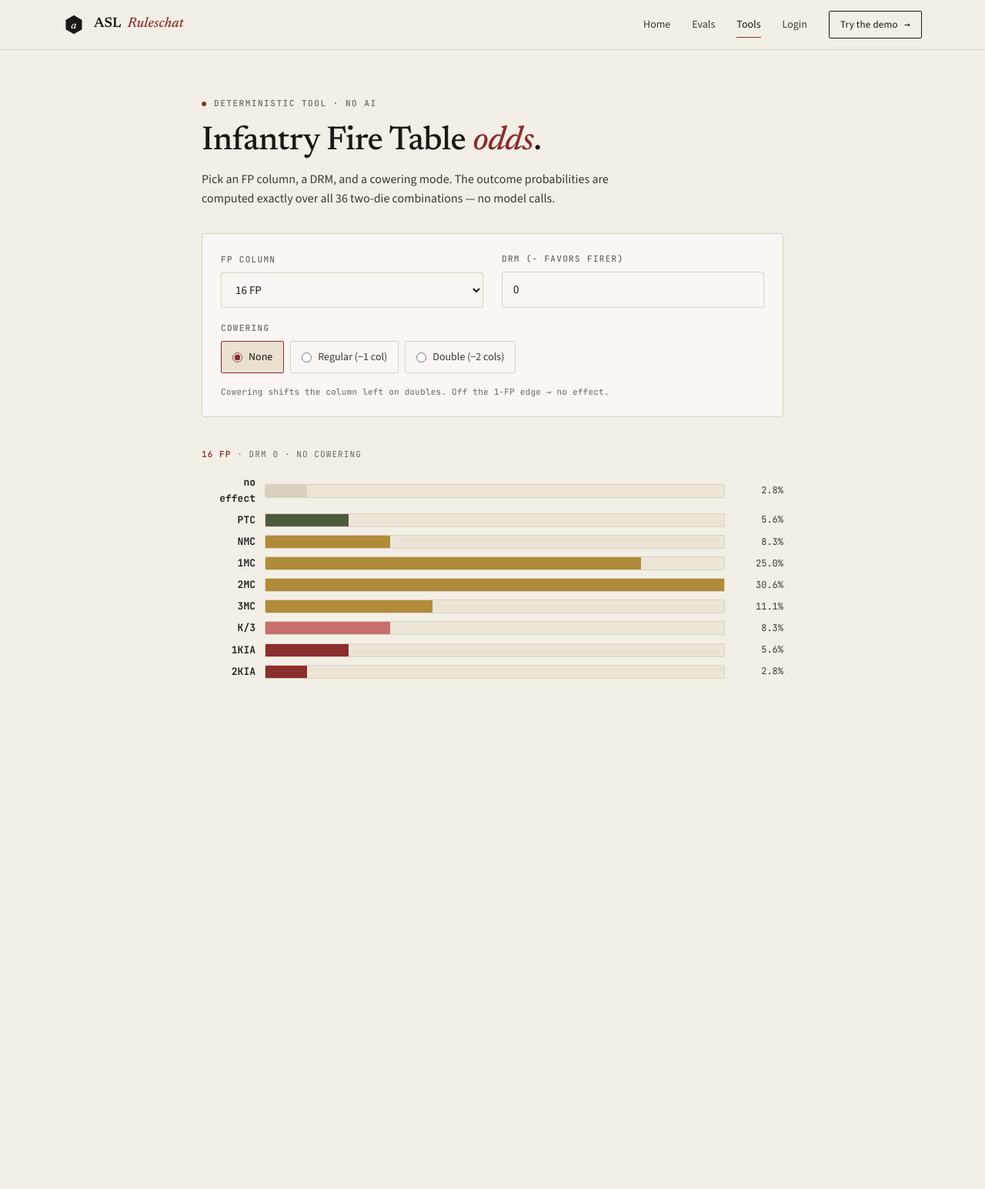
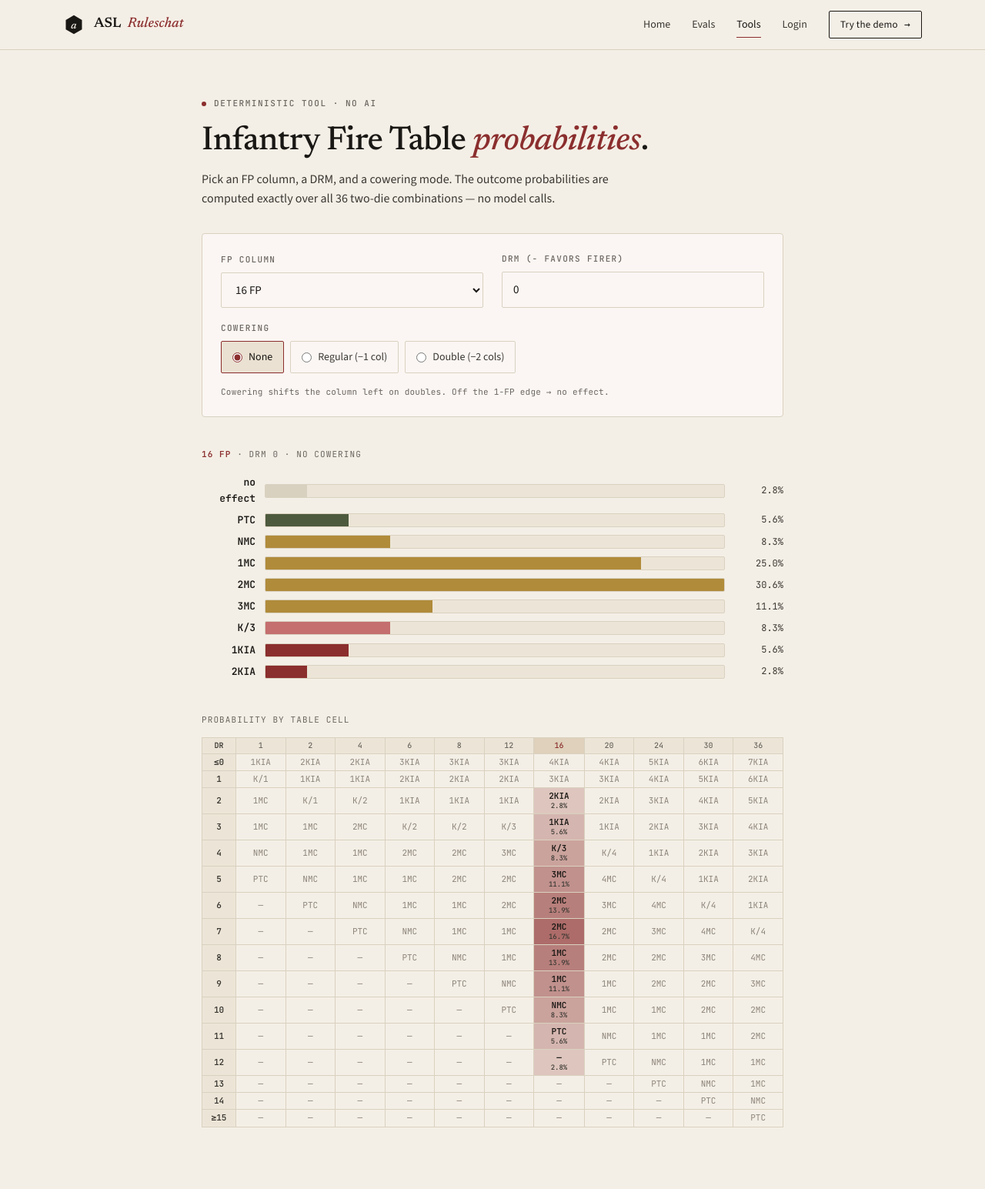
Before and after one commit to kehannan/ruleschat, a FastAPI app: page /ift in a window 1280 px wide. Shown: the whole page at 77% size. Before the commit the page ends 882 px from the top, so only its background shows below. Run offline with FastAPI, Linux system fonts and the light colour scheme.

Commit message:
IFT: add per-cell probability heatmap embedded in the table grid
Below the distribution, render the full IFT grid in its real layout with
each reachable cell tinted (oxblood heatmap, darker = higher) and labeled
with its probability of occurring. Active column headers (the base column
+ the cowering-shifted column) are highlighted; other columns are dimmed
for context. A note reports any slice that cowered off the left edge
(no cell to land in).

- compute_distribution now also returns a `cells` block: per-column /
  per-DR probabilities, the active columns, and the off-table slice.
- The static IFT grid is passed to the page once via template context
  (window.IFT_TABLE) so the API response stays light per keystroke.
- Hero wording: "odds" → "probabilities".

Co-Authored-By: Claude Opus 4.7 <noreply@anthropic.com>

```diff
--- a/app/api/ift.py
+++ b/app/api/ift.py
@@ -10,7 +10,7 @@ from fastapi import APIRouter, Request, Depends, Query
 from fastapi.responses import HTMLResponse, JSONResponse
 from fastapi.templating import Jinja2Templates
 
-from app.asl.ift import compute_distribution, valid_columns, COWERING_SHIFT
+from app.asl.ift import compute_distribution, valid_columns, COWERING_SHIFT, get_table
 
 router = APIRouter()
 templates = Jinja2Templates(directory="templates")
@@ -48,6 +48,7 @@ async def ift_page(request: Request, user=Depends(get_current_user)):
         "demo_enabled": is_demo_enabled(),
         "ift_columns": valid_columns(),
         "cowering_modes": list(COWERING_SHIFT.keys()),
+        "ift_table": get_table(),
     }
     if user:
         context["user_email"] = user.email
--- a/app/asl/ift.py
+++ b/app/asl/ift.py
@@ -92,6 +92,11 @@ def compute_distribution(column: int, drm: int = 0, cowering: str = "none") -> D
     base_idx = columns.index(column)
     shift = COWERING_SHIFT[cowering]
     tally: Dict[str, int] = defaultdict(int)
+    # Per-cell occurrence: (column_value, dr_row_key) -> count. Lets the UI
+    # paint a heatmap of where the dice land inside the actual IFT grid.
+    cell_counts: Dict[tuple, int] = defaultdict(int)
+    active_columns: set = set()
+    off_table_count = 0
     cowering_count = 0
 
     # Enumerate all 36 ordered dice combinations (each equally likely, 1/36).
@@ -107,11 +112,14 @@ def compute_distribution(column: int, drm: int = 0, cowering: str = "none") -> D
 
             if col_idx < 0:
                 # Shifted off the left edge of the table — no attack.
-                result = no_effect
+                tally[no_effect] += 1
+                off_table_count += 1
             else:
                 row_key = _dr_row_key(final_dr, dr_rows)
-                result = results[row_key][col_idx]
-            tally[result] += 1
+                tally[results[row_key][col_idx]] += 1
+                col_value = columns[col_idx]
+                cell_counts[(col_value, row_key)] += 1
+                active_columns.add(col_value)
 
     distribution = [
         {"result": r, "probability": round(c / 36, 4), "count": c}
@@ -120,10 +128,34 @@ def compute_distribution(column: int, drm: int = 0, cowering: str = "none") -> D
     # Sort by probability desc, then result string for stable ordering.
     distribution.sort(key=lambda x: (-x["count"], x["result"]))
 
+    # Cell grid: {column_value(str): {dr_row_key: {prob, count}}}
+    by_column: Dict[str, Dict[str, Dict[str, Any]]] = {}
+    for (col_value, row_key), c in cell_counts.items():
+        by_column.setdefault(str(col_value), {})[row_key] = {
+            "prob": round(c / 36, 4),
+            "count": c,
+        }
+
     return {
         "column": column,
         "drm": drm,
         "cowering": cowering,
         "distribution": distribution,
         "cowering_outcomes": cowering_count,
+        "cells": {
+            "by_column": by_column,
+            "active_columns": sorted(active_columns),
+            "off_table": {"prob": round(off_table_count / 36, 4), "count": off_table_count},
+        },
     }
+
+
+def get_table() -> Dict[str, Any]:
+    """The static IFT grid the UI renders the heatmap onto."""
+    t = _load_table()
+    return {
+        "columns": t["columns"],
+        "dr_rows": t["dr_rows"],
+        "results": t["results"],
+        "no_effect": t.get("no_effect", "—"),
+    }
--- a/templates/ift.html
+++ b/templates/ift.html
@@ -97,6 +97,47 @@
     font-family: var(--mono); font-size: 12px; color: var(--ink);
   }
 
+  /* Embedded IFT grid heatmap */
+  .site .grid-heat { margin-top: 44px; }
+  .site .grid-heat-caption {
+    font-family: var(--mono); font-size: 11px; letter-spacing: .1em;
+    text-transform: uppercase; color: var(--muted); margin-bottom: 14px;
+  }
+  .site .grid-heat-scroll { overflow-x: auto; }
+  .site .ift-grid {
+    border-collapse: collapse; width: 100%; min-width: 680px;
+    font-family: var(--mono);
+  }
+  .site .ift-grid th, .site .ift-grid td {
+    border: 1px solid var(--hair);
+    text-align: center; padding: 4px 3px; font-size: 11px;
+    line-height: 1.2;
+  }
+  .site .ift-grid thead th {
+    background: var(--paper-2); color: var(--muted);
+    font-size: 10px; font-weight: 500;
+  }
+  .site .ift-grid th.col-dr, .site .ift-grid td.dr-label {
+    background: var(--paper-2); color: var(--ink-2);
+    font-weight: 600; width: 44px;
+  }
+  .site .ift-grid thead th.col-active {
+    color: var(--accent);
+    background: color-mix(in oklch, var(--accent) 12%, var(--paper-2));
+  }
+  /* Inactive cells: result code shown dimmed for context. */
+  .site .ift-grid td { color: var(--muted-2); }
+  .site .ift-grid td.cell-active { color: var(--ink); font-weight: 600; }
+  .site .ift-grid td .cp {
+    display: block; font-size: 9px; font-weight: 500;
+    color: var(--ink-2); margin-top: 1px;
+  }
+  .site .grid-heat-note {
+    margin-top: 12px;
+    font-family: var(--mono); font-size: 11px; color: var(--muted);
+    letter-spacing: .02em; line-height: 1.5;
+  }
+
   @media (max-width: 620px) {
     .site .ift-col { padding: 0 20px; }
     .site .ift-form { grid-template-columns: 1fr; }
@@ -108,7 +149,7 @@
 <div class="ift-wrap">
   <div class="ift-col">
     <div class="eyebrow"><span class="dot"></span><span>Deterministic tool · no AI</span></div>
-    <h1>Infantry Fire Table <em>odds</em>.</h1>
+    <h1>Infantry Fire Table <em>probabilities</em>.</h1>
     <p class="lede">
       Pick an FP column, a DRM, and a cowering mode. The outcome probabilities
       are computed exactly over all 36 two-die combinations — no model calls.
@@ -141,6 +182,14 @@
     <div class="ift-results" id="ift-results" style="display:none;">
       <div class="res-caption" id="res-caption"></div>
       <div class="dist-rows" id="dist-rows"></div>
+
+      <div class="grid-heat">
+        <div class="grid-heat-caption">Probability by table cell</div>
+        <div class="grid-heat-scroll">
+          <table class="ift-grid" id="ift-grid"></table>
+        </div>
+        <div class="grid-heat-note" id="grid-heat-note" style="display:none;"></div>
+      </div>
     </div>
 
     <div class="ift-error" id="ift-error" style="display:none;"></div>
@@ -149,6 +198,7 @@
 {% endblock %}
 
 {% block extra_js %}
+<script>window.IFT_TABLE = {{ ift_table | tojson }};</script>
 <script>
   const $col = document.getElementById('ift-column');
   const $drm = document.getElementById('ift-drm');
@@ -186,6 +236,56 @@
   }
 
   const pct = (p) => (p * 100).toFixed(1) + '%';
+
+  // Render the per-cell probabilities painted onto the actual IFT grid.
+  const $grid = document.getElementById('ift-grid');
+  const $gridNote = document.getElementById('grid-heat-note');
+  const DR_LABEL = { '0': '≤0', '15': '≥15' };
+
+  function renderGrid(data) {
+    const T = window.IFT_TABLE;
+    const byCol = data.cells.by_column;          // {"8": {"4": {prob,count}}, ...}
+    const active = new Set(data.cells.active_columns);
+
+    let maxProb = 0;
+    for (const cv in byCol) for (const rk in byCol[cv]) {
+      maxProb = Math.max(maxProb, byCol[cv][rk].prob);
+    }
+    maxProb = maxProb || 1;
+
+    let html = '<thead><tr><th class="col-dr">DR</th>';
+    for (const c of T.columns) {
+      html += `<th class="${active.has(c) ? 'col-active' : ''}">${c}</th>`;
+    }
+    html += '</tr></thead><tbody>';
+
+    for (const rk of T.dr_rows) {
+      html += `<tr><td class="dr-label">${DR_LABEL[rk] || rk}</td>`;
+      const row = T.results[rk];
+      T.columns.forEach((c, i) => {
+        const code = row[i] === T.no_effect ? '—' : row[i];
+        const cell = byCol[String(c)] && byCol[String(c)][rk];
+        if (cell) {
+          const alpha = (0.12 + 0.55 * (cell.prob / maxProb)).toFixed(3);
+          html += `<td class="cell-active" style="background: rgba(139,46,46,${alpha});">` +
+                  `${code}<span class="cp">${pct(cell.prob)}</span></td>`;
+        } else {
+          html += `<td>${code}</td>`;
+        }
+      });
+      html += '</tr>';
+    }
+    html += '</tbody>';
+    $grid.innerHTML = html;
+
+    const off = data.cells.off_table;
+    if (off && off.count > 0) {
+      $gridNote.style.display = 'block';
+      $gridNote.textContent = `+ ${pct(off.prob)} cowered off the left edge → no effect (not shown in grid).`;
+    } else {
+      $gridNote.style.display = 'none';
+    }
+  }
 
   async function recompute() {
     const params = new URLSearchParams({
@@ -228,6 +328,9 @@
         <div class="d-pct">${pct(d.probability)}</div>
       </div>
     `).join('');
+
+    // Heatmap of probabilities painted onto the IFT grid.
+    renderGrid(data);
   }
 
   $col.addEventListener('change', recompute);
```
